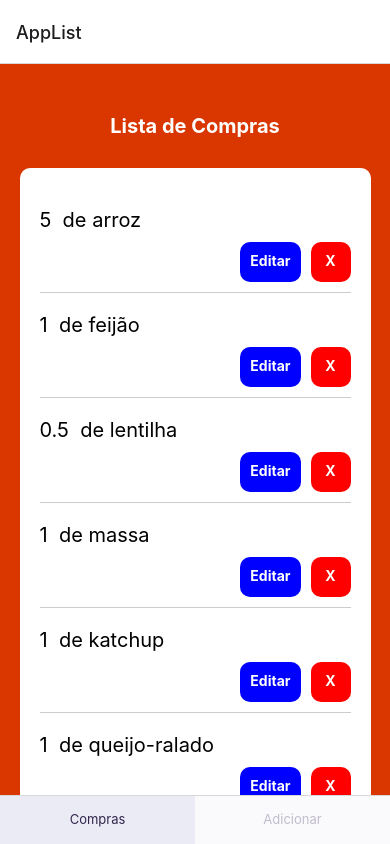
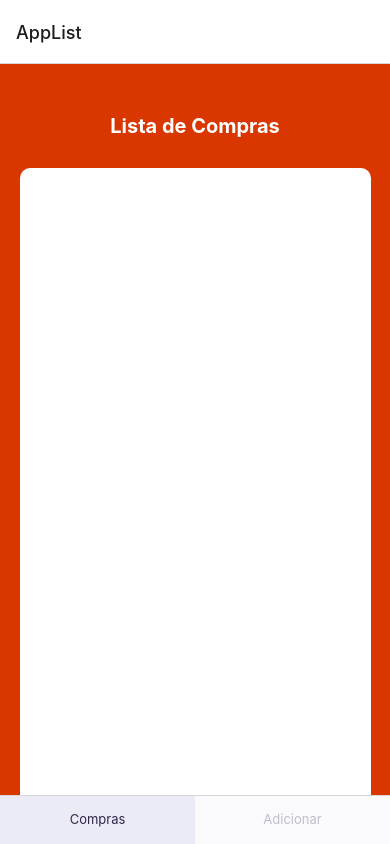
Before and after one commit to leostevanato/leo-simple-reminders, a React Native app: screen / in a window 390 px wide. Built offline with nearby package versions, Linux system fonts and the light colour scheme.

Commit message:
Get database items

```diff
--- a/AppList.js
+++ b/AppList.js
@@ -1,7 +1,8 @@
 import { StatusBar } from 'expo-status-bar';
-import React, { useState } from 'react';
+import React, { useEffect, useState } from 'react';
 import { ScrollView, StyleSheet, Text, View } from 'react-native';
 import AppItem from './AppItem';
+import Database from './Database';
 
 const styles = StyleSheet.create({
     container: {
@@ -32,15 +33,12 @@ const styles = StyleSheet.create({
     },
 });
 
-export default function AppList() {
-    const [items, setItems] = useState([
-        { id: 1, quantidade: 5, descricao: "arroz" },
-        { id: 2, quantidade: 1, descricao: "feijão" },
-        { id: 3, quantidade: 0.5, descricao: "lentilha" },
-        { id: 4, quantidade: 1, descricao: "massa" },
-        { id: 5, quantidade: 1, descricao: "katchup" },
-        { id: 6, quantidade: 1, descricao: "queijo-ralado" }
-    ]);
+export default function AppList({ route, navigation }) {
+    const [items, setItems] = useState([]);
+
+    useEffect(() => {
+        Database.getItems().then(items => setItems(items));
+    }, [route]);
 
     return (
         <View style={styles.container}>
--- a/Database.js
+++ b/Database.js
@@ -1,4 +1,14 @@
 import AsyncStorage from '@react-native-async-storage/async-storage';
+
+function getItems(){
+    return AsyncStorage.getItem('items')
+            .then(response => {
+                if(response)
+                    return Promise.resolve(JSON.parse(response));
+                else
+                    return Promise.resolve([]);
+            })
+}
 
 async function saveItem(listItem){
     listItem.id = new Date().getTime();
@@ -14,5 +24,6 @@ async function saveItem(listItem){
 }
 
 module.exports = {
-    saveItem
+	saveItem,
+	getItems
 }
```
